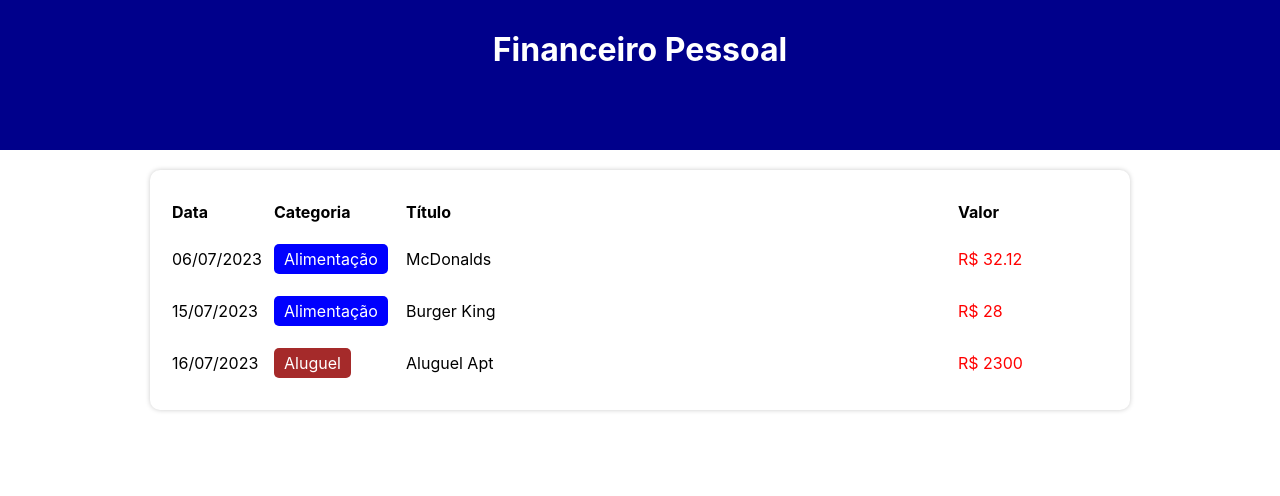
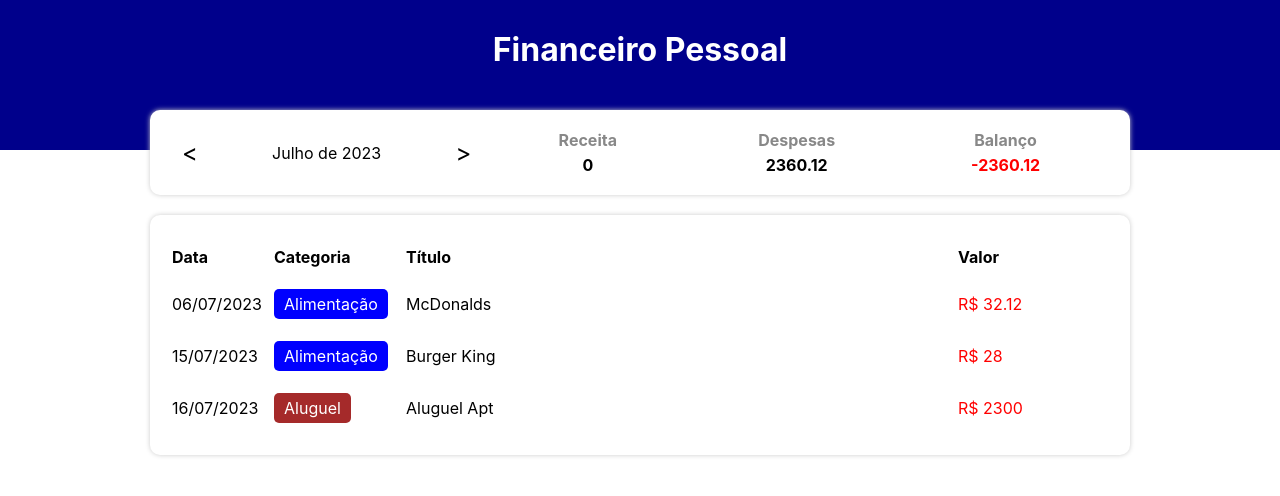
Before and after one commit to Ericsilvaa/system_finance_personal_ts, a React (Vite) app: page / in a window 1280 px wide. Shown: the top 496 px of the page. Built offline with nearby package versions, Linux system fonts and the light colour scheme.

Commit message:
area informações

```diff
--- a/src/App.tsx
+++ b/src/App.tsx
@@ -1,30 +1,53 @@
-import { useEffect, useState } from 'react';
-import * as C from './App.styles'
-import { Item } from './types/Item';
-import { categories } from './data/categories';
-import { items } from './data/items';
+import { useEffect, useState } from "react";
+import * as C from "./App.styles";
+import { Item } from "./types/Item";
+import { categories } from "./data/categories";
+import { items } from "./data/items";
 
-import './App.css'
-import { FilterListByMonth, getCurrentMonth } from './helpers/dateFilter';
-import TableArea from './components/TableArea';
+import "./App.css";
+import { FilterListByMonth, getCurrentMonth } from "./helpers/dateFilter";
+import TableArea from "./components/TableArea";
+import InfoArea from "./components/InfoArea";
 
 function App() {
   // lista geral!
-  const [list, setList] = useState(items)
+  const [list, setList] = useState(items);
   // lista filtrada
   const [filteredList, setFilteredList] = useState<Item[]>([]);
-  const [currentMonth, setCurrentMonth] = useState(getCurrentMonth())
+  const [currentMonth, setCurrentMonth] = useState(getCurrentMonth());
   // others
   const [income, setIncome] = useState(0);
   const [expense, setExpense] = useState(0);
 
+  useEffect(() => {
+    setFilteredList(FilterListByMonth(list, currentMonth));
+  }, [list, currentMonth]);
 
-useEffect(() => {
-  setFilteredList(FilterListByMonth(list, currentMonth))
+  // REFATORAR ESSA FUNÇÃO
+  useEffect(()=>{
+    let incomeCount = 0;
+    let expenseCount = 0;
+
+    for(let i in filteredList) {
+      if(categories[filteredList[i].category].expense) {
+        expenseCount += filteredList[i].value;
+      } else {
+        incomeCount += filteredList[i].value;
+      }
+    }
+
+    setIncome(incomeCount);
+    setExpense(expenseCount);
+  }, [filteredList]);
 
 
 
-},[list, currentMonth])
+
+
+
+  const handleMonthChange = (newMonth: string) => {
+    setCurrentMonth(newMonth);
+  };
 
   return (
     <C.Container>
@@ -33,15 +56,20 @@
       </C.Header>
       <C.Body>
         {/* AREA 1 = GENERAL INFO */}
+        <InfoArea
+          currentMonth={currentMonth}
+          onMonthChange={handleMonthChange}
+          income={income}
+          expense={expense}
+        />
 
         {/* AREA 2 = AREA PUT INFORMATIONO */}
 
         {/* AREA 3 =  TABLE LIST  */}
         <TableArea list={filteredList} />
-
       </C.Body>
     </C.Container>
-  )
+  );
 }
 
-export default App
+export default App;
--- /dev/null
+++ b/src/components/InfoArea/index.tsx
@@ -0,0 +1,52 @@
+import React from "react";
+import * as C from "./styles";
+import { formatCurrentMonth } from "../../helpers/dateFilter";
+import ResumeItem from "../ResumeItem";
+
+type Props = {
+  currentMonth: string;
+  onMonthChange: (newMonth: string) => void;
+  income: number;
+  expense: number;
+};
+
+const InfoArea = ({ currentMonth, onMonthChange, income, expense }: Props) => {
+  const handlePrevMonth = () => {
+    // date faz logica caso passe de 11 ou de 0
+    const [year, month] = currentMonth.split("-");
+    let currentDate = new Date(parseInt(year), parseInt(month) - 1, 1);
+    currentDate.setMonth(currentDate.getMonth() - 1);
+    onMonthChange(`${currentDate.getFullYear()}-${currentDate.getMonth() + 1}`);
+  };
+
+  const handleNextMonth = () => {
+    // date faz logica caso passe de 11 ou de 0
+    const [year, month] = currentMonth.split("-");
+    let currentDate = new Date(parseInt(year), parseInt(month) - 1, 1);
+    currentDate.setMonth(currentDate.getMonth() + 1);
+    onMonthChange(`${currentDate.getFullYear()}-${currentDate.getMonth() + 1}`);
+  };
+
+  // CRIAR FUNÇÃO UNICA PARA NEXT E PREV
+
+  return (
+    <C.Container>
+      <C.MonthArea>
+        <C.MonthArrow onClick={handlePrevMonth}>{"<"}</C.MonthArrow>
+        <C.MonthTitle>{formatCurrentMonth(currentMonth)}</C.MonthTitle>
+        <C.MonthArrow onClick={handleNextMonth}>{">"}</C.MonthArrow>
+      </C.MonthArea>
+      <C.ResumeArea>
+        <ResumeItem title="Receita" value={income} />
+        <ResumeItem title="Despesas" value={expense} />
+        <ResumeItem
+          title="Balanço"
+          value={income - expense}
+          color={income - expense < 0 ? "red" : "green"}
+        />
+      </C.ResumeArea>
+    </C.Container>
+  );
+};
+
+export default InfoArea;
--- /dev/null
+++ b/src/components/InfoArea/styles.ts
@@ -0,0 +1,34 @@
+import styled from 'styled-components'
+
+export const Container = styled.div`
+/* width: 100%; */
+background-color: #FFF;
+padding: 20px;
+box-shadow: 0px 0px 5px #CCC;
+border-radius: 10px;
+margin-top: -40px;
+display: flex;
+align-items: center;
+`
+// resume terá dobro do are
+export const MonthArea = styled.div`
+flex: 1;
+display: flex;
+align-items: center;
+`
+export const ResumeArea = styled.div`
+flex: 2;
+display: flex;
+align-items: center;
+`
+
+export const MonthArrow = styled.div`
+  width: 40px;
+  font-size: 1.5rem;
+  cursor: pointer;
+  text-align: center;
+`
+export const MonthTitle = styled.div`
+  flex: 1;
+  text-align: center;
+`
--- /dev/null
+++ b/src/components/InputArea/styles.ts
@@ -0,0 +1 @@
+import styled from 'styled-components'
--- /dev/null
+++ b/src/components/ResumeItem/index.tsx
@@ -0,0 +1,19 @@
+import * as C from "./styles";
+import React from 'react'
+
+type Props = {
+  title: string,
+  value: number,
+  color?: string
+}
+
+const ResumeItem = ({title, value, color}: Props) => {
+  return (
+    <C.Container>
+      <C.Title>{title}</C.Title>
+      <C.Value color={color}>{value}</C.Value>
+    </C.Container>
+  )
+}
+
+export default ResumeItem
--- /dev/null
+++ b/src/components/ResumeItem/styles.ts
@@ -0,0 +1,18 @@
+import styled from 'styled-components'
+
+
+export const Container = styled.div`
+  flex: 1;
+`
+
+export const Title = styled.div`
+text-align:center;
+  font-weight: bold;
+  color: #888;
+  margin-bottom: 5px;
+`
+export const Value = styled.div<{color?: string}>`
+text-align:center;
+  font-weight: bold;
+  color: ${props => props.color ?? '#000' };
+`
--- a/src/components/TableArea/styles.ts
+++ b/src/components/TableArea/styles.ts
@@ -7,12 +7,9 @@
 box-shadow: 0px 0px 5px #CCC;
 border-radius: 10px;
 margin-top: 20px;
-
-
-
 `
 
-export const TableHeadColumn = styled.th<{width?: number}>`
+export const TableHeadColumn = styled.th<{ width?: number }>`
 width: ${props => props.width ? `${props.width}px` : 'auto'};
 padding: 10px 0;
 text-align: left;
--- a/src/helpers/dateFilter.ts
+++ b/src/helpers/dateFilter.ts
@@ -21,10 +21,18 @@
 
 
 // formatDate
- export const formatDate = (date: Date): string => {
+export const formatDate = (date: Date): string => {
   const year = String(date.getFullYear())
   const month = String(date.getMonth() + 1)
   const day = String(date.getDate())
 
-  return `${day.padStart(2,'0')}/${month.padStart(2,'0')}/${year}`
- }
+  return `${day.padStart(2, '0')}/${month.padStart(2, '0')}/${year}`
+}
+
+export const formatCurrentMonth = (currentMonth: string): string => {
+  const [year, month] = currentMonth.split('-')
+  let months = ['Janeiro', 'Fevereiro', 'Março', 'Abril', 'Maio', 'Junho', 'Julho', 'Agosto', 'Setembro', 'Outubro', 'Novembro', 'Dezembro'];
+
+  return `${months[parseInt(month) - 1]} de ${year}`;
+
+}
```
Also changed, not shown: src/components/InputArea/index.tsx (added, +12 -0 lines). Lines whose indentation alone changed are shown as unchanged.
